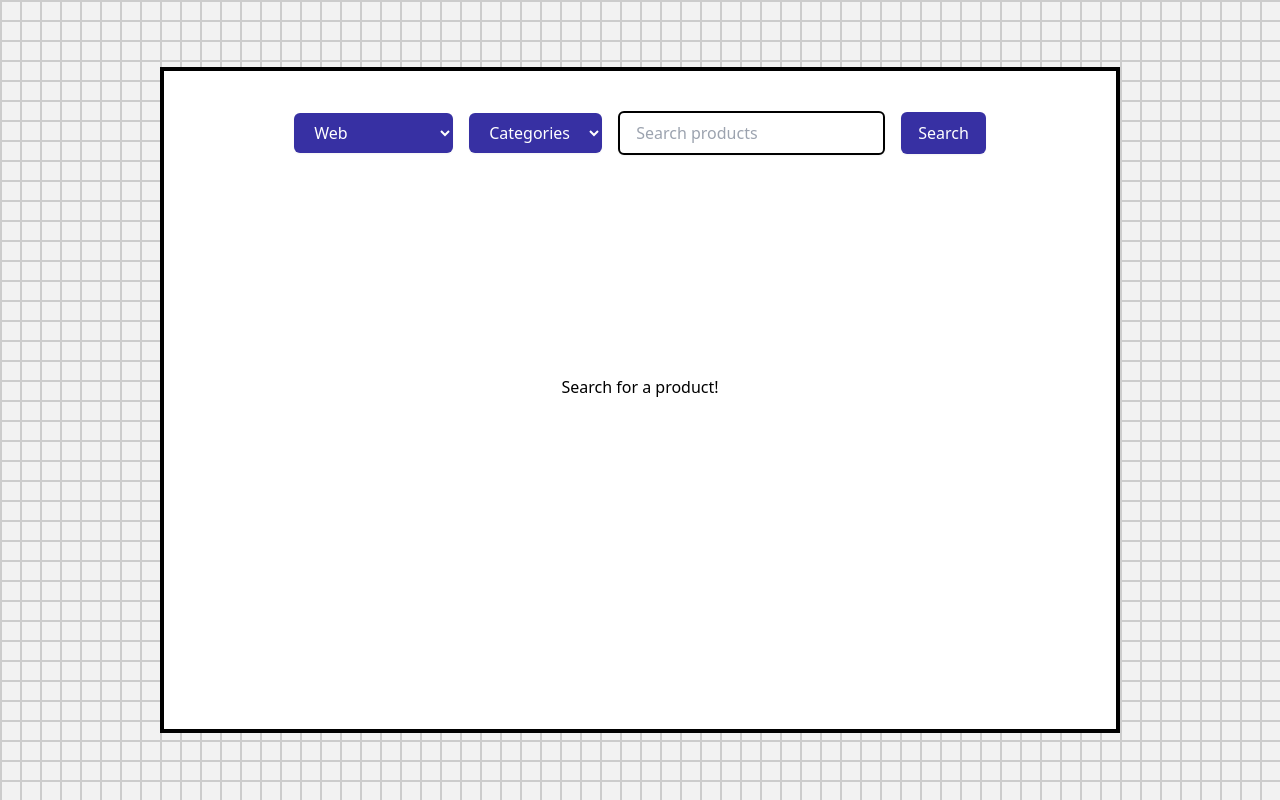
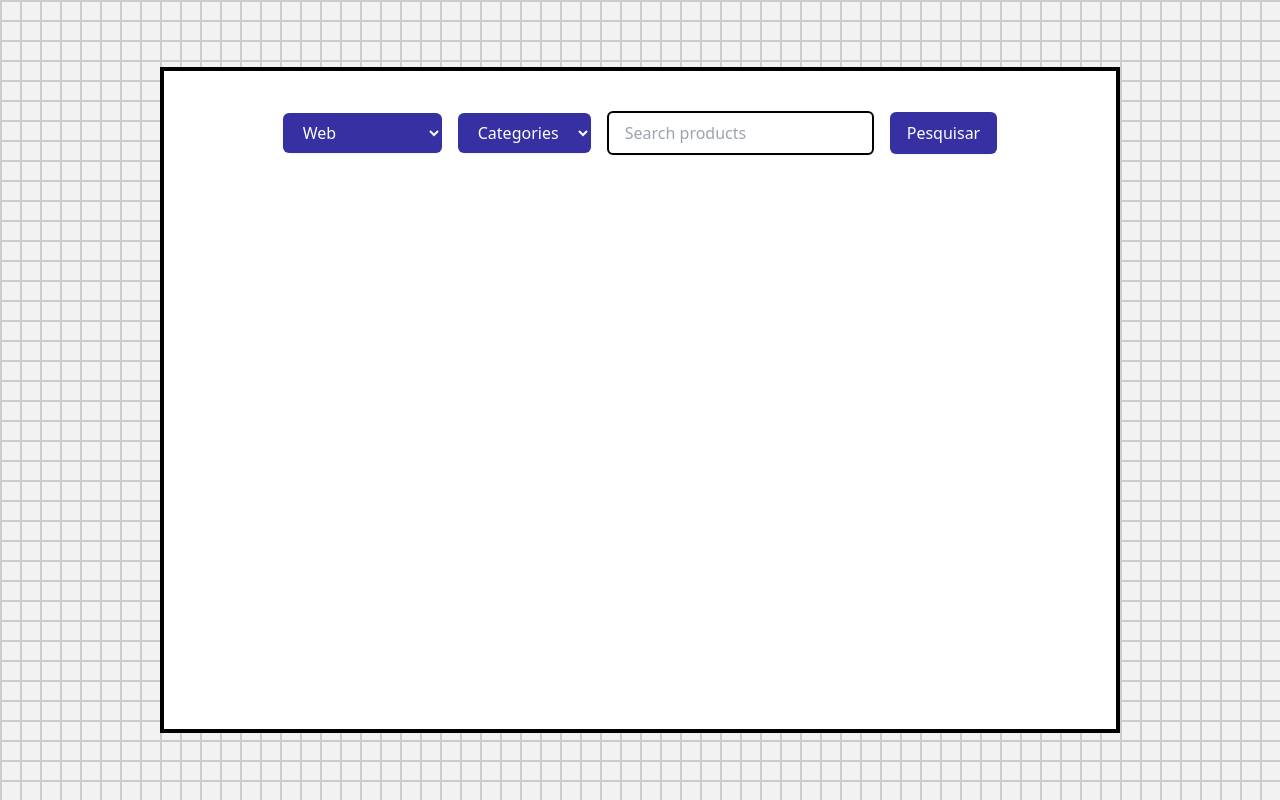
Before and after one commit to pguilhermef/search-engine-lexart, a Next.js app: page / in a window 1280 px wide. Built offline with nearby package versions, Linux system fonts and the light colour scheme.

Commit message:
feat: Create isLoading state to display images

```diff
--- a/src/components/DisplayMessage.tsx
+++ b/src/components/DisplayMessage.tsx
@@ -7,7 +7,7 @@ type Props = {
 
 const messages: IMessages = {
   'initial': 'Search for a product!',
-  'searching': 'Searching...',
+  'searching': 'Searching for products, please wait a few seconds.',
   'errorInSearch': 'Error during search, please try again or try a different term'
 };
 
--- a/src/pages/index.tsx
+++ b/src/pages/index.tsx
@@ -19,13 +19,14 @@ export default function Home() {
   const [category, setCategory] = useState('');
   const [searchQuery, setSearchQuery] = useState('');
   const [isSearched, setIsSearched] = useState(false)
+  const [isLoading, setIsLoading] = useState(false)
   const [message, setMessage] = useState('initial')
 
   useEffect(() => {
     if (isSearched) {
     setIsSearched(false)
-
     setMessage('searching')
+    setIsLoading(true)
 
     fetch(`/api/buscape?categorieToSearch=${encodeURIComponent(category)}&searchInput=${encodeURIComponent(searchQuery)}`)
       .then(response => response.json())
@@ -35,7 +36,8 @@ export default function Home() {
         }
         setProducts(data.products)
       })
-      .then(() => setMessage('errorInSearch'))
+      .then(() => setIsLoading(false))
+
     }
   // eslint-disable-next-line react-hooks/exhaustive-deps
   }, [isSearched])
@@ -121,11 +123,12 @@ export default function Home() {
               onClick={handleSearchSubmit}
               className="inline-flex items-center px-4 py-2 border border-transparent text-base font-medium rounded-md shadow-sm text-white bg-indigo-800 hover:bg-indigo-600 focus:outline-none"
             >
-              Search
+              Pesquisar
             </button>
           </div>
         </div>
-        { products.length > 0 ? (
+        { isLoading && <DisplayMessage message={message} /> }
+        {(!isLoading && products.length > 0) && (
           <div className="flex justify-center flex-wrap max-w-2xl h-4/6 overflow-y-scroll">
           {products.map((product: IProduct) => (
             <div key={product.id} className='my-5'>
@@ -148,7 +151,6 @@ export default function Home() {
                 {/* Infos */}
                 <div className='flex flex-col items-start mx-5 gap-y-4'>
                   <div className='font-semibold text-xl'>
-                    {/* here catch the first two words of name */}
                     {product.title}
                   </div>
                   <div className='max-w-[20rem]'>
@@ -162,9 +164,9 @@ export default function Home() {
                 <div>
                   <Link href={product.link} target='_blank'>
                     <div
-                      className="inline-flex items-center px-4 py-2 border border-transparent text-base font-medium rounded-md shadow-sm text-white bg-indigo-800 hover:bg-indigo-600 focus:outline-none"
+                      className="inline-flex items-center px-2 py-2 mx-4 border border-transparent text-base font-medium rounded-md shadow-sm text-white bg-indigo-800 hover:bg-indigo-600 focus:outline-none text-center"
                       >
-                      Search
+                      Ir para web
                     </div>
                   </Link>
                 </div>
@@ -172,8 +174,6 @@ export default function Home() {
             </div>
           ))}
         </div>
-        ) : (
-          <DisplayMessage message={message} />
         )}
       </div>
     </main>
```
